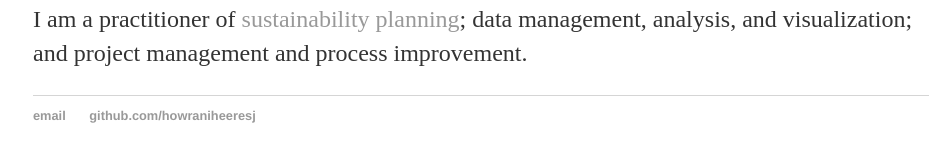
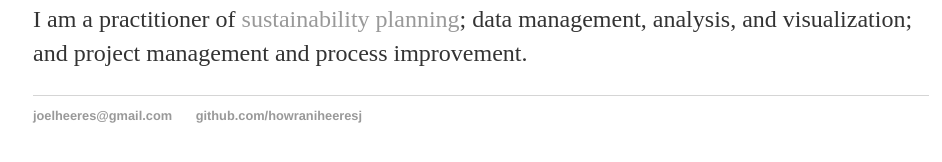
Before and after one commit to howraniheeresj/howraniheeresj.github.io, a Jekyll site: the page built from index.html, in a window 1280 px wide. Shown: the part 194-356 px from the top of the page, without its empty margins (159-1101 px from the left). Built offline with Jekyll 4.4.1, drawn with Linux system fonts in a browser that asks for light colours.

Commit message:
Update default.html

```diff
--- a/_layouts/default.html
+++ b/_layouts/default.html
@@ -21,7 +21,7 @@
 		</div><!-- /.container -->
 		<footer>
     		<ul>
-        		<li><a href="mailto:joelheeres@gmail.com">email</a></li>
+        		<li><a href="mailto:joelheeres@gmail.com">joelheeres@gmail.com</a></li>
         		<li><a href="https://github.com/howraniheeresj">github.com/howraniheeresj</a></li>
 			</ul>
 		</footer>
```
